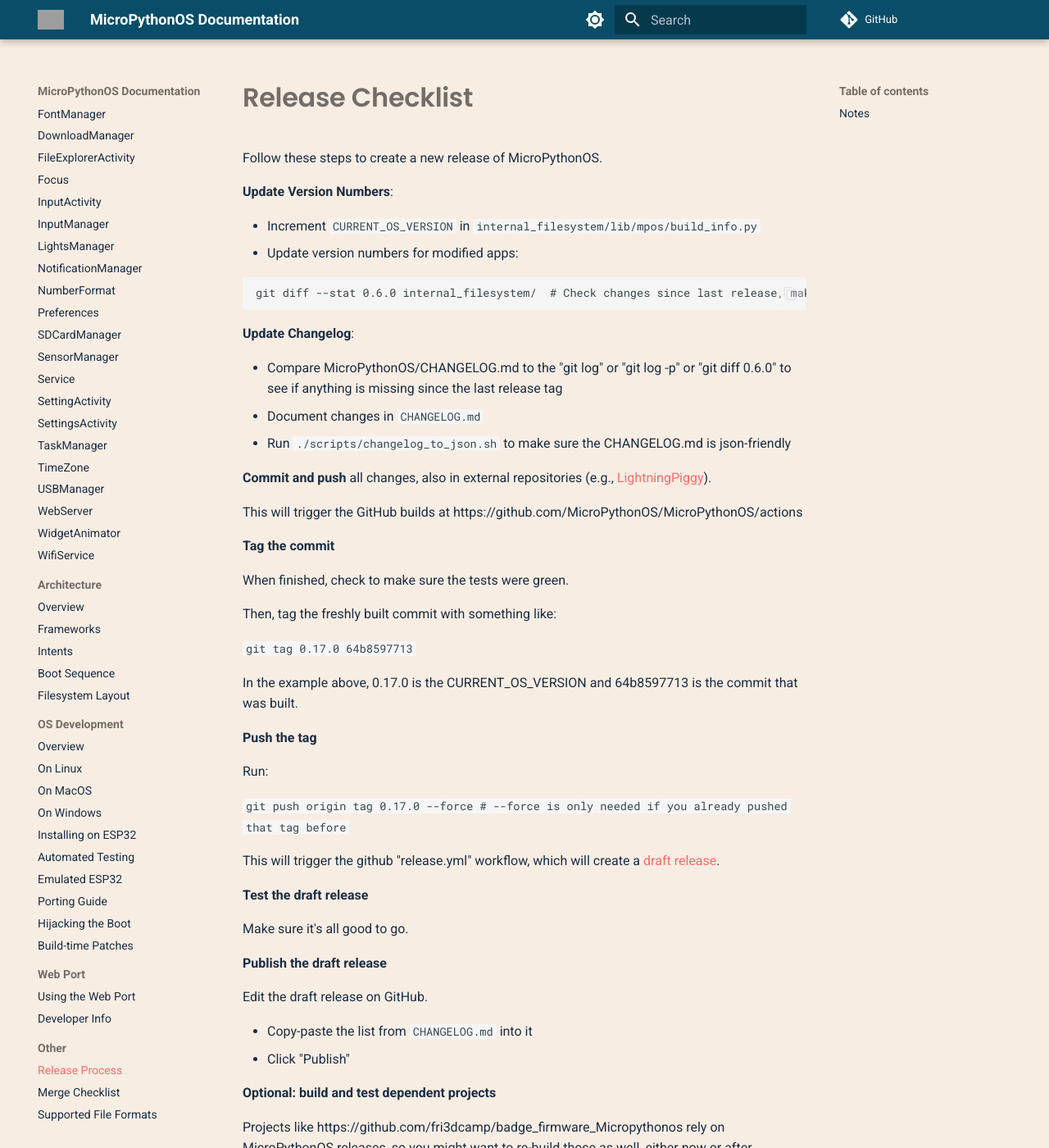
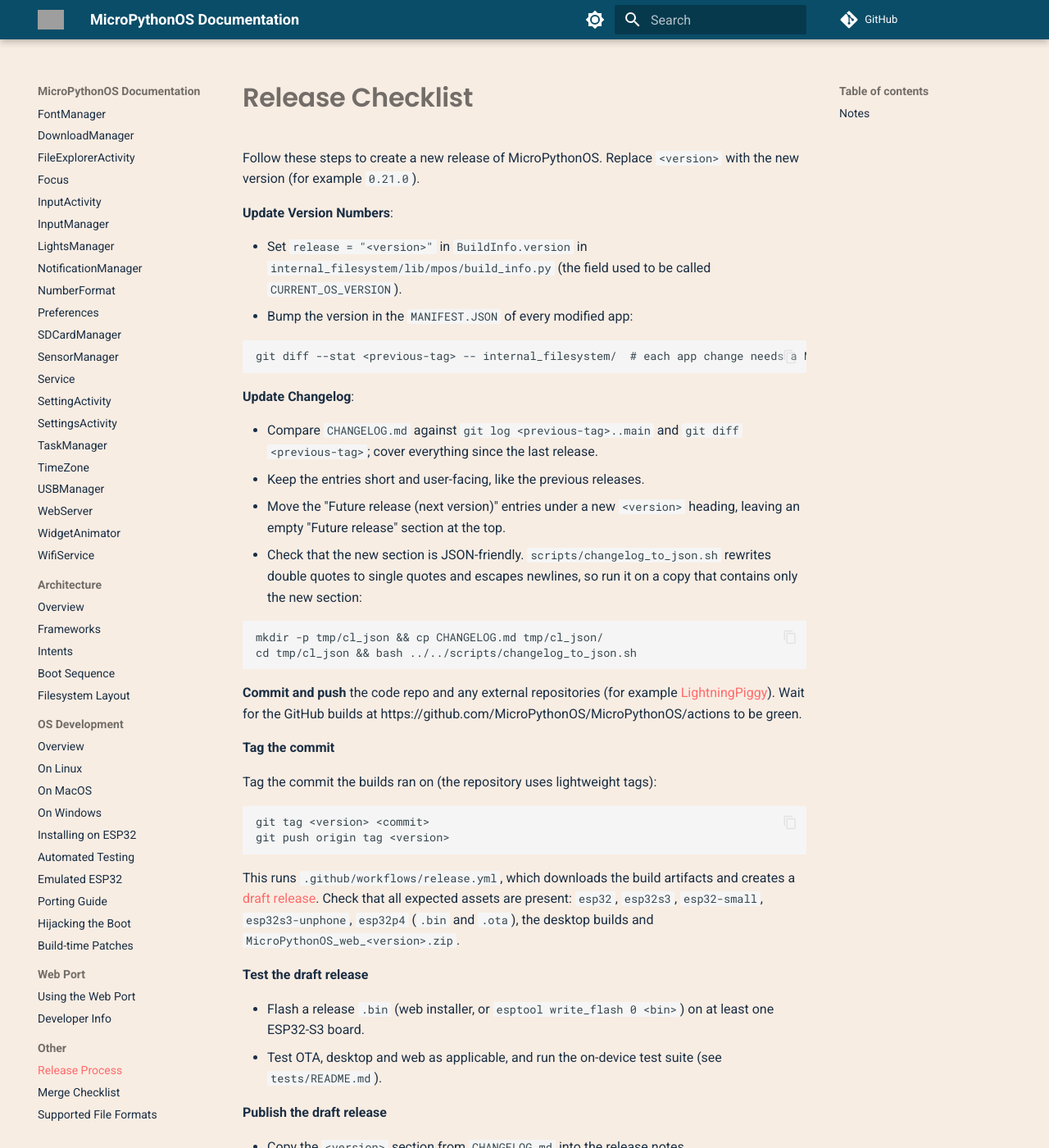
Before and after one commit to MicroPythonOS/docs, an MkDocs documentation site: the page built from docs/other/release-checklist.md, in a window 1280 px wide and 1400 px high. Shown: the whole window at 82% size. Built offline with MkDocs 1.6.1 and Material for MkDocs 9.7.7, drawn with Linux system fonts in a browser that asks for light colours; comment, search, counter and statistics services are not loaded; some of the changed text lies outside the part shown; grey boxes are pictures that could not be loaded.

Commit message:
Release checklist: update for the current process

````diff
--- a/docs/other/release-checklist.md
+++ b/docs/other/release-checklist.md
@@ -1,91 +1,126 @@
 # Release Checklist
 
-Follow these steps to create a new release of MicroPythonOS.
+Follow these steps to create a new release of MicroPythonOS. Replace `<version>`
+with the new version (for example `0.21.0`).
 
 **Update Version Numbers**:
 
-   - Increment `CURRENT_OS_VERSION` in `internal_filesystem/lib/mpos/build_info.py`
-   - Update version numbers for modified apps:
+- Set `release = "<version>"` in `BuildInfo.version` in
+  `internal_filesystem/lib/mpos/build_info.py` (the field used to be called
+  `CURRENT_OS_VERSION`).
+- Bump the version in the `MANIFEST.JSON` of every modified app:
 
 ```
-git diff --stat 0.6.0 internal_filesystem/  # Check changes since last release, make sure each app change is accompanied by a MANIFEST.json change
+git diff --stat <previous-tag> -- internal_filesystem/  # each app change needs a MANIFEST bump
 ```
 
 **Update Changelog**:
 
-- Compare MicroPythonOS/CHANGELOG.md to the "git log" or "git log -p" or "git diff 0.6.0" to see if anything is missing since the last release tag
-- Document changes in `CHANGELOG.md`
-- Run `./scripts/changelog_to_json.sh` to make sure the CHANGELOG.md is json-friendly
+- Compare `CHANGELOG.md` against `git log <previous-tag>..main` and
+  `git diff <previous-tag>`; cover everything since the last release.
+- Keep the entries short and user-facing, like the previous releases.
+- Move the "Future release (next version)" entries under a new `<version>`
+  heading, leaving an empty "Future release" section at the top.
+- Check that the new section is JSON-friendly. `scripts/changelog_to_json.sh`
+  rewrites double quotes to single quotes and escapes newlines, so run it on a
+  copy that contains only the new section:
 
-**Commit and push** all changes, also in external repositories (e.g., [LightningPiggy](https://github.com/LightningPiggy/LightningPiggyApp)).
+```
+mkdir -p tmp/cl_json && cp CHANGELOG.md tmp/cl_json/
+cd tmp/cl_json && bash ../../scripts/changelog_to_json.sh
+```
 
-This will trigger the GitHub builds at https://github.com/MicroPythonOS/MicroPythonOS/actions
+**Commit and push** the code repo and any external repositories (for example
+[LightningPiggy](https://github.com/LightningPiggy/LightningPiggyApp)). Wait for
+the GitHub builds at https://github.com/MicroPythonOS/MicroPythonOS/actions to
+be green.
 
 **Tag the commit**
 
-When finished, check to make sure the tests were green.
+Tag the commit the builds ran on (the repository uses lightweight tags):
 
-Then, tag the freshly built commit with something like:
+```
+git tag <version> <commit>
+git push origin tag <version>
+```
 
-`git tag 0.17.0 64b8597713`
-
-In the example above, 0.17.0 is the CURRENT_OS_VERSION and 64b8597713 is the commit that was built.
-
-**Push the tag**
-
-Run:
-
-`git push origin tag 0.17.0 --force # --force is only needed if you already pushed that tag before`
-
-This will trigger the github "release.yml" workflow, which will create a [draft release](https://github.com/MicroPythonOS/MicroPythonOS/releases).
+This runs `.github/workflows/release.yml`, which downloads the build artifacts
+and creates a [draft release](https://github.com/MicroPythonOS/MicroPythonOS/releases).
+Check that all expected assets are present: `esp32`, `esp32s3`, `esp32-small`,
+`esp32s3-unphone`, `esp32p4` (`.bin` and `.ota`), the desktop builds and
+`MicroPythonOS_web_<version>.zip`.
 
 **Test the draft release**
 
-Make sure it's all good to go.
+- Flash a release `.bin` (web installer, or `esptool write_flash 0 <bin>`) on
+  at least one ESP32-S3 board.
+- Test OTA, desktop and web as applicable, and run the on-device test suite
+  (see `tests/README.md`).
 
 **Publish the draft release**
 
-Edit the draft release on GitHub.
-
-- Copy-paste the list from `CHANGELOG.md` into it
-- Click "Publish"
+- Copy the `<version>` section from `CHANGELOG.md` into the release notes.
+- Make sure **Set as the latest release** is selected. Older workflow versions
+  created the draft with `make_latest: false`, which left the previous release
+  as `latest`.
+- Publish.
 
 **Optional: build and test dependent projects**
 
-Projects like https://github.com/fri3dcamp/badge_firmware_Micropythonos rely on MicroPythonOS releases,
-so you might want to re-build those as well, either now or after finalizing the steps below.
+Projects like https://github.com/fri3dcamp/badge_firmware_Micropythonos rely on
+MicroPythonOS releases; rebuild them now or after the next steps.
 
 **Release to Over-The-Air update**
 
-- Copy `MicroPythonOS_esp32_0.6.0.ota` to the [updates repository](https://github.com/MicroPythonOS/updates)
-- Update the `osupdate*.json` metadata files with the new file and the output from `./scripts/changelog_to_json.sh`
-- Commit and push
-- Run ../upload_updates.sh
+The [updates repo](https://github.com/MicroPythonOS/updates) keeps the metadata
+in `osupdate*.json`. Most board files are **symlinks** to the three real files
+`osupdate_esp32.json`, `osupdate_esp32s3.json` and `osupdate_esp32p4.json`;
+edit the real files (and any regular board file that is not a symlink).
+
+- Copy the new `.ota` files from the release into `updates/releases/<target>/`
+  (`esp32`, `esp32s3`, `esp32p4`).
+- In the real JSON files, set `version`, `download_url` and `changelog`. Use
+  the escaped output of `scripts/changelog_to_json.sh` for the new section;
+  it uses single quotes and `\n` escapes.
+- Commit and push the updates repo.
+- Run `../upload_updates.sh` from the `../claude/` folder. It rsyncs with
+  `--delete`, so run it from the working copy that has all previous `.ota`
+  files.
+- Verify: `curl -s https://updates.micropythonos.com/osupdate_esp32s3.json`.
 
 **Release to the web installer**
 
-- Copy `MicroPythonOS_esp32_0.6.0.bin` file to the [web installer](https://github.com/MicroPythonOS/install)
-- Update the [manifest.json metadata file](https://github.com/MicroPythonOS/install/blob/master/manifests/esp32/MicroPythonOS_esp32_0.6.x.json)
-- Update `index.html` if necessary (for example, if you added a new metadata.json you need to update the 2 references)
-- Commit and push
-- Run ../upload_install.sh
+- Copy the new `.bin` files into `install/firmware_images/<target>/`.
+- Add `install/manifests/<target>/MicroPythonOS_<target>_<version>.x.json`
+  (copy the previous manifest and update `version` and the `path`).
+- In `index.html`, update:
+  - the three current-version radio entries,
+  - the new entries at the top of "Show old releases",
+  - the fallback `esp-web-install-button manifest=`.
+- Commit and push, then run `../upload_install.sh` from `../claude/`.
+- Verify: `curl -s https://install.micropythonos.com/manifests/esp32s3/MicroPythonOS_esp32s3_<version>.x.json`.
 
 **Release web version**
 
-- Download the web release .zip from github
-- Extract it to ../web/
-- Run ../upload_web.sh
+- Download `MicroPythonOS_web_<version>.zip` from the release and extract it
+  into `../web/`.
+- Commit the web repo and run `../upload_web.sh` from `../claude/`.
+- Verify: https://web.micropythonos.com
 
-**Bundle and publish apps**:
+**Bundle and publish apps**
+
+`bundle_apps.sh` regenerates the whole index from the local manifests, so check
+the diff before committing: it can revert index-only fixes (such as a publisher
+change) and rebuild apps whose external sources are dirty.
 
 ```
 ./scripts/bundle_apps.sh
 cd ../apps/
-git add apps/
+git add app_index.json apps/
 git commit -a
 git push
 cd ../badgehub/
-./synchronize_badgehub.py
+./synchronize_apps.py     # not synchronize_badgehub.py
 cd ..
 ./upload_apps.sh
 ```
@@ -102,4 +137,7 @@
 ## Notes
 
 - Ensure all repositories are pushed before tagging.
-- Verify builds on target hardware
+- Verify builds on target hardware.
+- Release artifacts are built from `main`; `release.yml` only picks up build
+  workflows whose `head_sha` matches the tag commit, so tag a commit that was
+  pushed to `main` and whose builds have finished.
````
